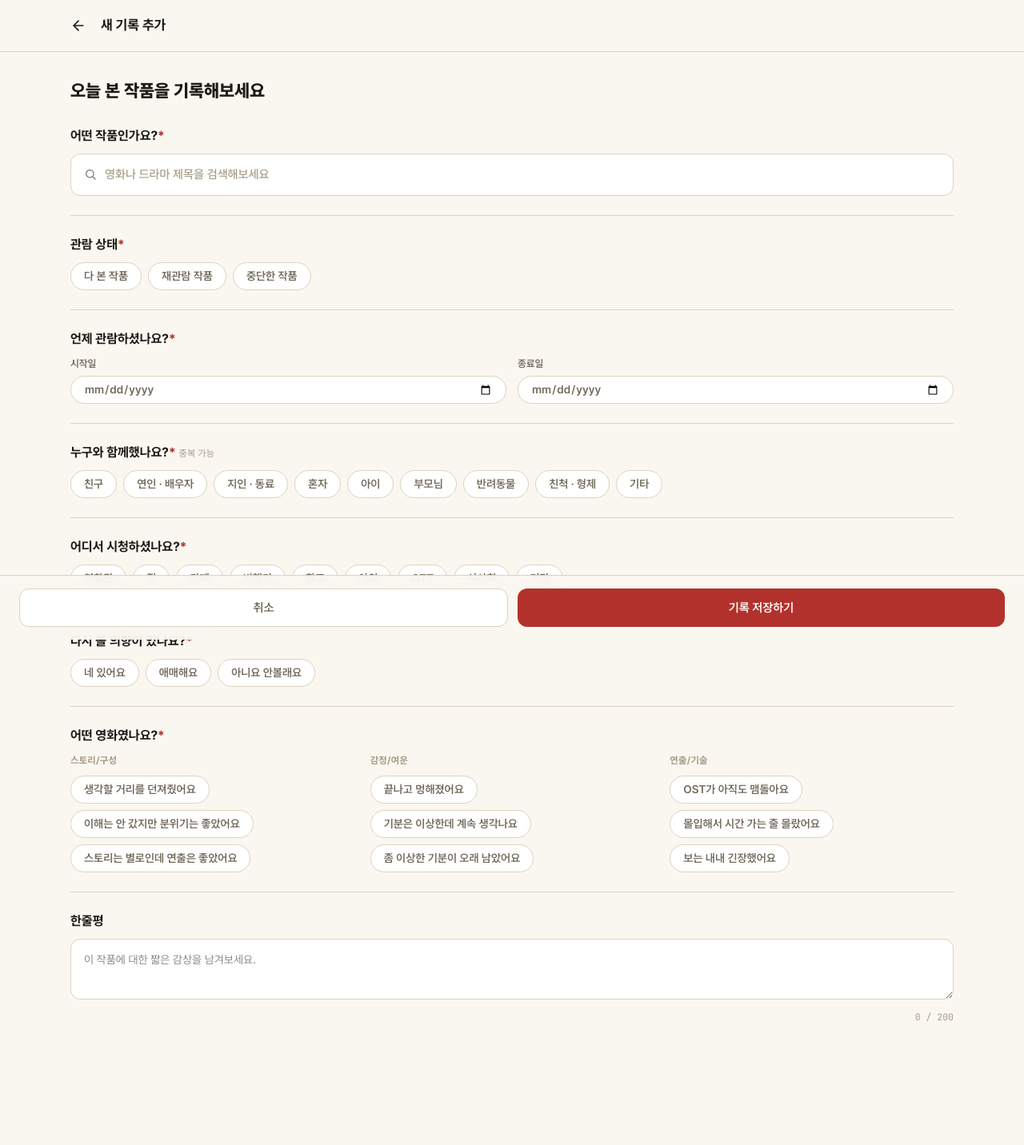
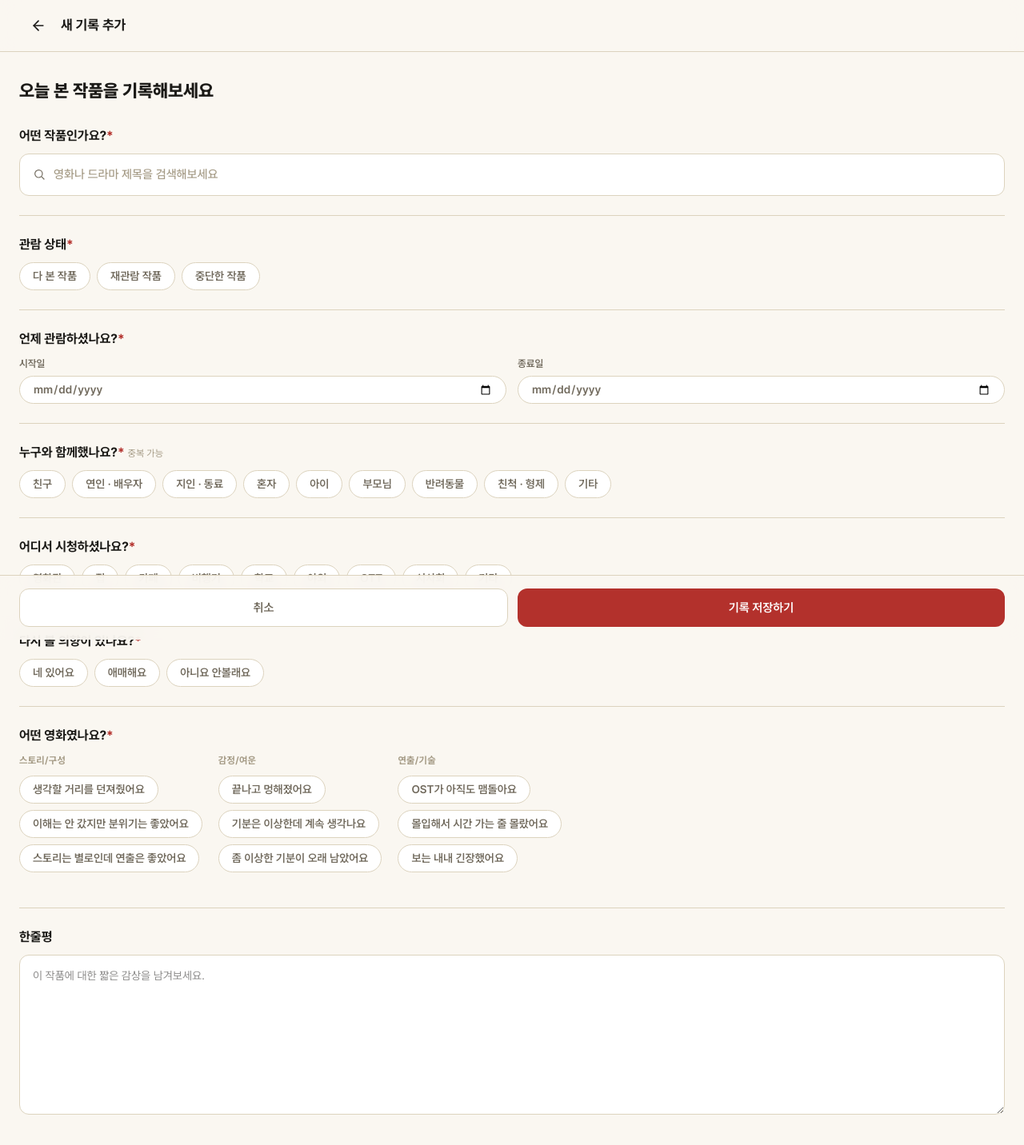
Before and after one commit to y007in/reviewZIP, a Next.js app: page /new-record in a window 1280 px wide. Shown: the top 1432 px of the page at 80% size. Before the commit the page ends 1408 px from the top, so only its background shows below. Built offline with nearby package versions, Linux system fonts and the light colour scheme.

Commit message:
feat: 페이지 레이아웃 최대 너비 설정 및 스타일 개선

```diff
--- a/app/(main)/(home)/page.tsx
+++ b/app/(main)/(home)/page.tsx
@@ -11,7 +11,7 @@ export default function ArchiveHomePage() {
   const hasAnyRecords = mockWatchRecords.length > 0;
 
   return (
-    <main className="mx-auto grid w-full max-w-6xl grid-cols-[repeat(auto-fill,minmax(280px,1fr))] gap-5 p-6">
+    <main className="mx-auto grid w-full max-w-page grid-cols-[repeat(auto-fill,minmax(280px,1fr))] gap-5 p-6">
       <div className="col-span-full flex flex-col items-start justify-between">
         <h1 className="text-[26px] font-bold text-ink">안녕하세요</h1>
         <h2 className="text-[16px] text-ink">
--- a/app/(main)/new-record/page.tsx
+++ b/app/(main)/new-record/page.tsx
@@ -32,7 +32,7 @@ export default function NewRecordPage() {
   const [note, setNote] = useState("");
 
   return (
-    <main className="mx-auto grid w-full max-w-6xl px-6 py-8 pb-32">
+    <main className="mx-auto grid w-full max-w-page grid-cols-1 px-6 py-8 pb-32">
       <div className="mb-7">
         <h1 className="text-[22px] font-extrabold text-ink">오늘 본 작품을 기록해보세요</h1>
       </div>
@@ -46,7 +46,7 @@ export default function NewRecordPage() {
 
       <FormSection label="언제 관람하셨나요?" require>
         <div className="flex gap-3.5">
-          <div className="flex-1">
+          <div className="min-w-0 flex-1">
             <label htmlFor="start-date" className={DATE_LABEL_CLASS}>시작일</label>
             <input
               id="start-date"
@@ -56,7 +56,7 @@ export default function NewRecordPage() {
               className={DATE_INPUT_CLASS}
             />
           </div>
-          <div className="flex-1">
+          <div className="min-w-0 flex-1">
             <label htmlFor="end-date" className={DATE_LABEL_CLASS}>종료일</label>
             <input
               id="end-date"
@@ -88,16 +88,15 @@ export default function NewRecordPage() {
       <FormSection label="한줄평">
         <textarea
           value={note}
-          onChange={(e) => setNote(e.target.value.slice(0, 200))}
+          onChange={(e) => setNote(e.target.value)}
           placeholder="이 작품에 대한 짧은 감상을 남겨보세요."
-          className="w-full resize-y rounded-xl border-[1.3px] border-line bg-card px-4 py-3.5 text-[14px] leading-relaxed text-ink outline-none focus:border-accent"
+          className="w-full h-50 resize-y rounded-xl border-[1.3px] border-line bg-card px-4 py-3.5 text-[14px] leading-relaxed text-ink outline-none focus:border-accent"
         />
-        <p className="mt-1.5 text-right font-mono text-[11.5px] text-ink-faint">{note.length} / 200</p>
       </FormSection>
 
 
       <div className="fixed inset-x-0 bottom-0 z-40 border-t border-line bg-paper/90 backdrop-blur-md">
-        <div className=" mx-auto flex  gap-3 px-6 py-4">
+        <div className="mx-auto flex max-w-page gap-3 px-6 py-4">
           <Button
             type="button"
             variant="ghost"
--- a/components/layout/TopBarShell.tsx
+++ b/components/layout/TopBarShell.tsx
@@ -8,7 +8,7 @@ interface TopBarShellProps {
 export function TopBarShell({ left, right }: TopBarShellProps) {
   return (
     <header className="sticky top-0 z-50 border-b border-line bg-paper/90 backdrop-blur-md">
-      <div className="mx-auto flex h-16 max-w-[1180px] items-center gap-5 px-8">
+      <div className="mx-auto flex h-16 max-w-page items-center gap-5 px-8">
         {left}
         {right && (
           <div className="ml-auto flex items-center gap-2.5">{right}</div>
--- a/components/record-form/PillToggleGroup.tsx
+++ b/components/record-form/PillToggleGroup.tsx
@@ -58,7 +58,7 @@ export function PillToggleGroup({
 
 
         return (
-          <div key={opt.value}>
+          <div key={opt.value} className="relative">
             <input
               type={mode === "single" ? "radio" : "checkbox"}
               id={inputId}
--- a/components/record-form/TagCategoryGrid.tsx
+++ b/components/record-form/TagCategoryGrid.tsx
@@ -16,12 +16,12 @@ export default function TagCategoryGrid({ value, onChange }: TagCategoryGridProp
   }
 
   return (
-    <div className="grid grid-cols-1 gap-5 sm:grid-cols-3">
+    <div className="flex snap-x snap-mandatory gap-5 overflow-x-auto pb-5 ">
       {TAG_CATEGORIES.map((category) => {
         const categoryValues = category.options.map((o) => o.value);
         const titleId = `tag-${category.key}-label`;
         return (
-          <div key={category.key}>
+          <div key={category.key} className="whitespace-nowrap">
             <h3 id={titleId} className={CATEGORY_LABEL_CLASS}>
               {category.title}
             </h3>
--- a/components/record-form/TitlePicker.tsx
+++ b/components/record-form/TitlePicker.tsx
@@ -47,7 +47,7 @@ export default function TitlePicker({ value, onSelect }: TitlePickerProps) {
           value={query}
           onChange={(e) => setQuery(e.target.value)}
           placeholder="영화나 드라마 제목을 검색해보세요"
-          className="flex-1 border-none bg-transparent text-[15px] font-semibold text-ink outline-none placeholder:font-medium placeholder:text-ink-faint"
+          className="min-w-0 flex-1 border-none bg-transparent text-[15px] font-semibold text-ink outline-none placeholder:font-medium placeholder:text-ink-faint"
         />
       </div>
       {/* 2. 검색중*/}
--- a/styles/globals.css
+++ b/styles/globals.css
@@ -33,6 +33,9 @@
   --radius-card: 14px;
   --radius-pill: 999px;
 
+  /* 레이아웃: 모든 페이지 최대 너비 (max-w-page) */
+  --container-page: 80rem; /* 1280px */
+
   /* 애니메이션 */
   --animate-shimmer: shimmer 1.6s ease infinite;
 }
```
